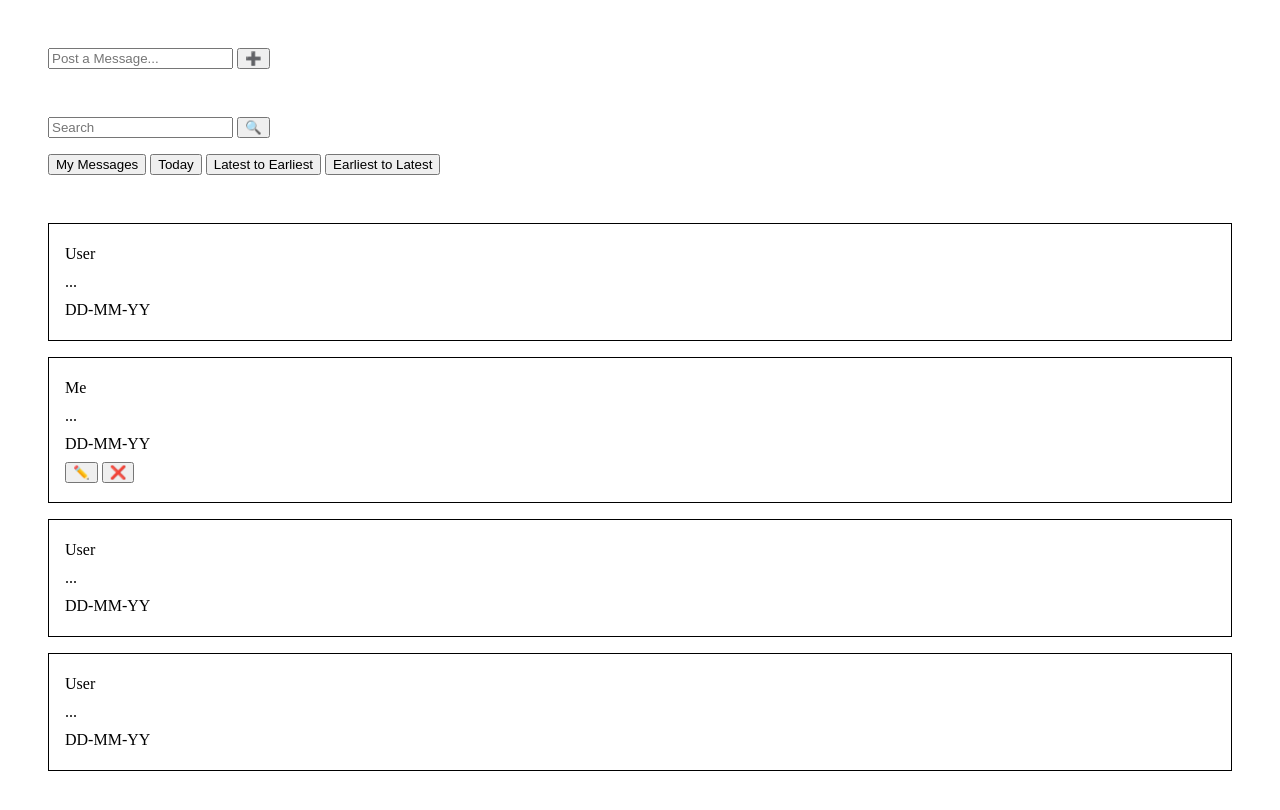
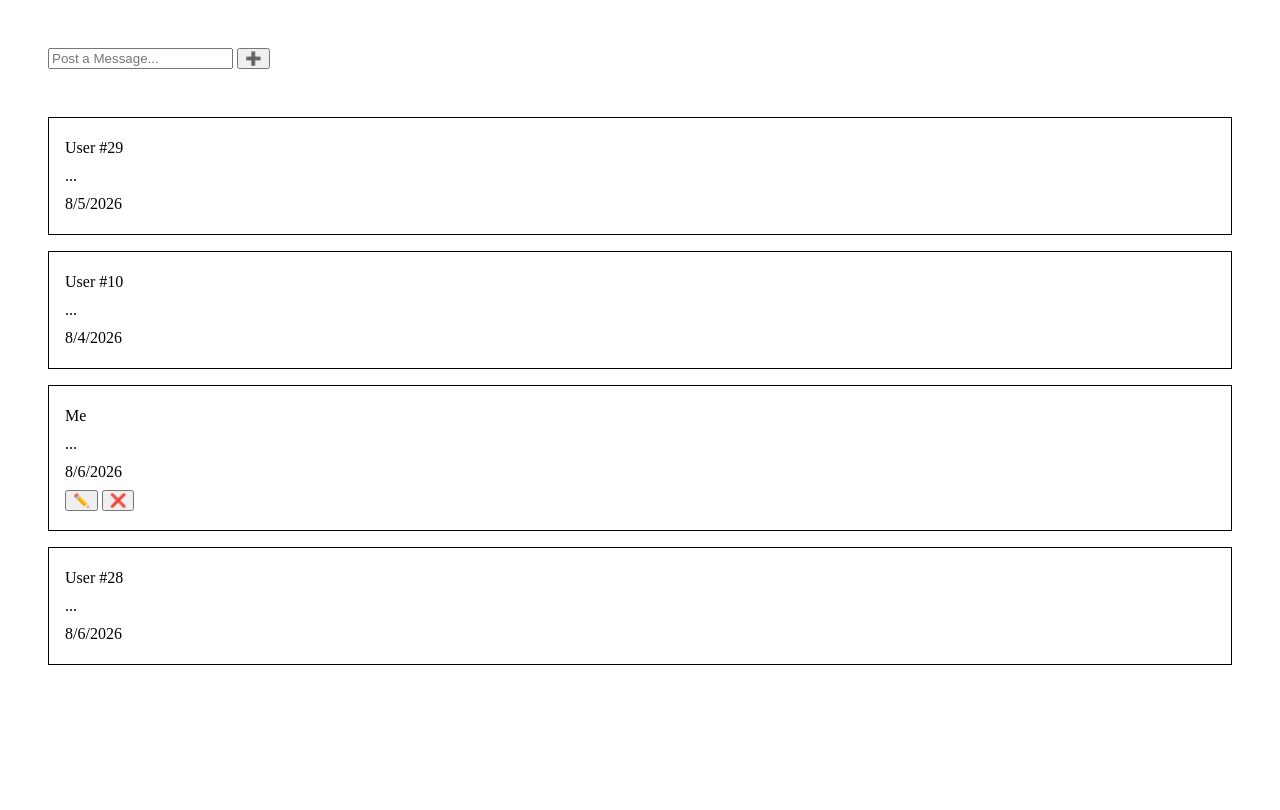
Before and after one commit to arnavrdas/Benchmark, a plain HTML site: page frontend/vanilla-js/index.html in a window 1280 px wide. Drawn offline with Linux system fonts and the light colour scheme.

Commit message:
feat(frontend/vanilla-js): implement crud operations

```diff
--- a/frontend/vanilla-js/index.html
+++ b/frontend/vanilla-js/index.html
@@ -8,7 +8,7 @@
         body {
             margin: 0;
         }
-        #message-form,
+        #message-input-container,
         #search-filter-and-sort-container,
         #cards-container {
             margin: 3rem;
@@ -22,46 +22,109 @@
     </style>
 </head>
 <body>
-    <form id="message-form">
-        <input type="text" placeholder="Post a Message..." id="messageInput">
-        <input type="submit" value="➕">
-    </form>
+    <div id="message-input-container">
+        <input type="text" placeholder="Post a Message..." id="message-input">
+        <button onclick="create()">➕</button>
+    </div>
 
+    <!-- Need a backend for this
     <div id="search-filter-and-sort-container">
-        <form style="margin-bottom: 1rem; padding: 0;">
-            <input type="text" placeholder="Search" id="searchInput">
-            <input type="submit" value="🔍">
-        </form>
+        <div style="margin-bottom: 1rem; padding: 0;">
+            <input type="text" placeholder="Search" id="search-input">
+            <button>🔍</button>
+        </div>
 
         <button>My Messages</button>
         <button>Today</button>
         <button>Latest to Earliest</button>
         <button>Earliest to Latest</button>
     </div>
+    -->
 
     <div id="cards-container">
-        <div class="card">
-            User<br>
-            ...<br>
-            DD-MM-YY
-        </div>
-        <div class="card">
-            Me<br>
-            ...<br>
-            DD-MM-YY<br>
-            <button>✏️</button>
-            <button>❌</button>
-        </div>
-        <div class="card">
-            User<br>
-            ...<br>
-            DD-MM-YY
-        </div>
-        <div class="card">
-            User<br>
-            ...<br>
-            DD-MM-YY
-        </div>
     </div>
+
+    <script>
+        const data = {
+            myId: "23",
+            store: [
+                { userID: "29", message: "...", createdAt: "2026-08-05T09:24:08.100Z", },
+                { userID: "10", message: "...", createdAt: "2026-08-04T09:24:08.100Z", },
+                { userID: "23", message: "...", createdAt: "2026-08-06T09:24:06.100Z", },
+                { userID: "28", message: "...", createdAt: "2026-08-06T09:24:08.100Z", },
+            ]
+        }
+        // ascendingSort()
+        read()
+
+        // Function Definitions
+        function create() {
+            const messageInput = document.getElementById("message-input")
+
+            if (messageInput.value != "") {
+
+                data.store.push({
+                    userID:  data.myId,
+                    message: messageInput.value,
+                    createdAt:    new Date().toISOString()
+                })
+                // ascendingSort()
+
+                messageInput.value = ""
+                read()
+            }
+        }
+
+        function read() {
+            const cardsContainer = document.getElementById("cards-container")
+            cardsContainer.innerHTML = ""
+
+            data.store.forEach((element, index) => {
+                const card = document.createElement("div");
+                card.classList.add("card")
+                cardsContainer.appendChild(card)
+
+                const localDate = new Date(element.createdAt).toLocaleDateString();
+
+                if (element.userID === data.myId) {
+                    card.innerHTML = `
+                        Me<br>
+                        ${element.message}<br>
+                        ${localDate}<br>
+                        <button onclick="update(${index})">✏️</button>
+                        <button onclick="destroy(${index})">❌</button>
+                    `
+                }
+                else {
+                    card.innerHTML = `
+                        User #${element.userID}<br>
+                        ${element.message}<br>
+                        ${localDate}
+                    `
+                }
+            })
+        }
+
+        function update(index) {
+            const newMessage = prompt(
+                "Edit your message:",
+                data.store[index].message
+            )
+            if (newMessage !== null && newMessage.trim() !== "") {
+                data.store[index].message = newMessage
+                read()
+            }
+        }
+
+        function destroy(index) { // 'delete' is a reserved word.
+            data.store.splice(index, 1)
+            read()
+        }
+
+        // function ascendingSort() {
+        //     data.store.sort((a, b) => Date.parse(b.createdAt) - Date.parse(a.createdAt))
+        // }
+
+    </script>
 </body>
 </html>
```
